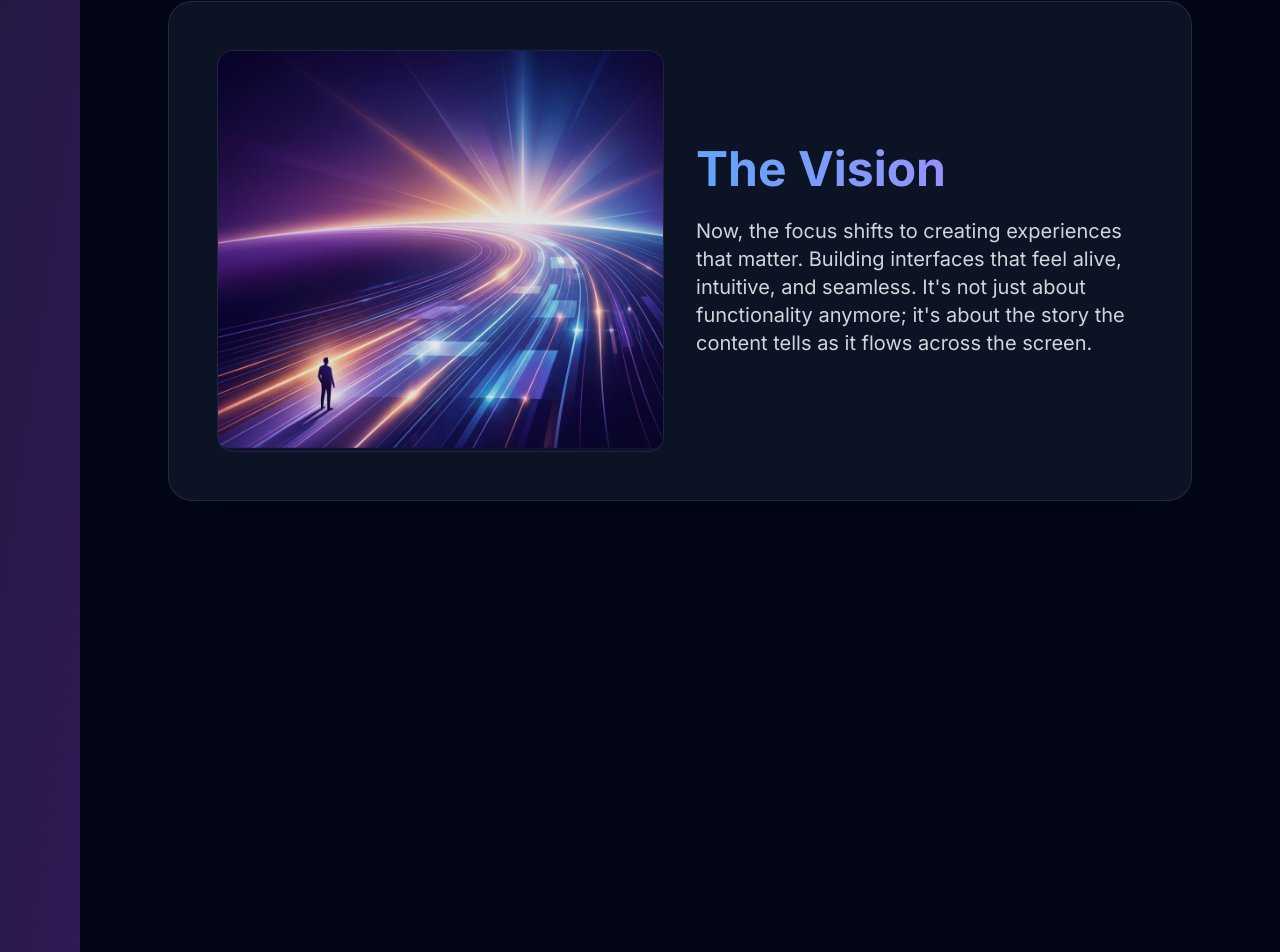
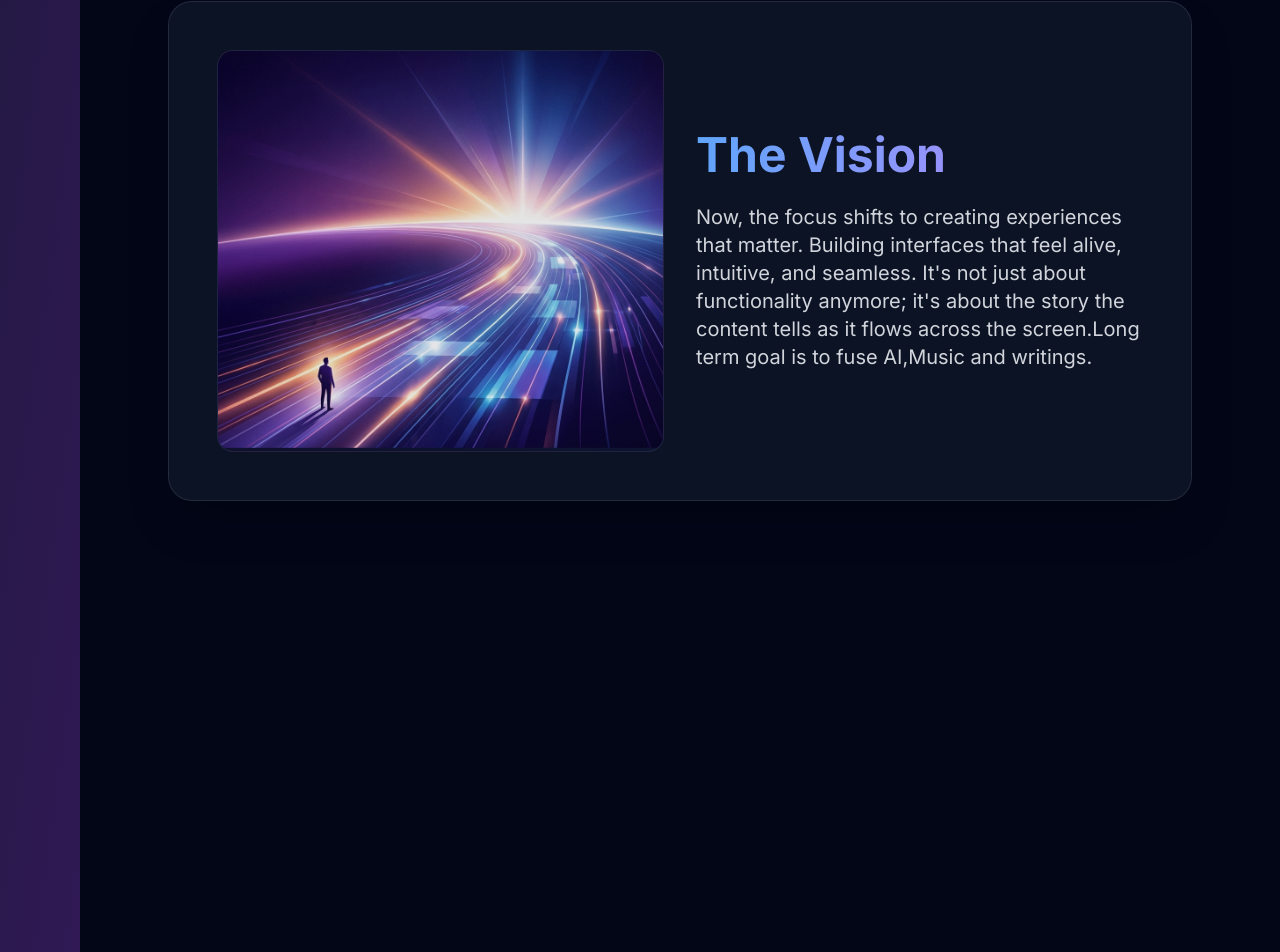
Before and after one commit to Varshithathi2006/Portfolio, a React (Vite) app: page / in a window 1280 px wide. Shown: the part 2591-3543 px from the top of the page. Built offline with nearby package versions, Linux system fonts and the light colour scheme.

Commit message:
Update ScrollStory component

```diff
--- a/src/components/ScrollStory.jsx
+++ b/src/components/ScrollStory.jsx
@@ -96,7 +96,7 @@ const ScrollStory = () => {
         },
         {
             title: "The Vision",
-            text: "Now, the focus shifts to creating experiences that matter. Building interfaces that feel alive, intuitive, and seamless. It's not just about functionality anymore; it's about the story the content tells as it flows across the screen.",
+            text: "Now, the focus shifts to creating experiences that matter. Building interfaces that feel alive, intuitive, and seamless. It's not just about functionality anymore; it's about the story the content tells as it flows across the screen.Long term goal is to fuse AI,Music and writings. ",
             imageUrl: storyVision
         }
     ];
```
